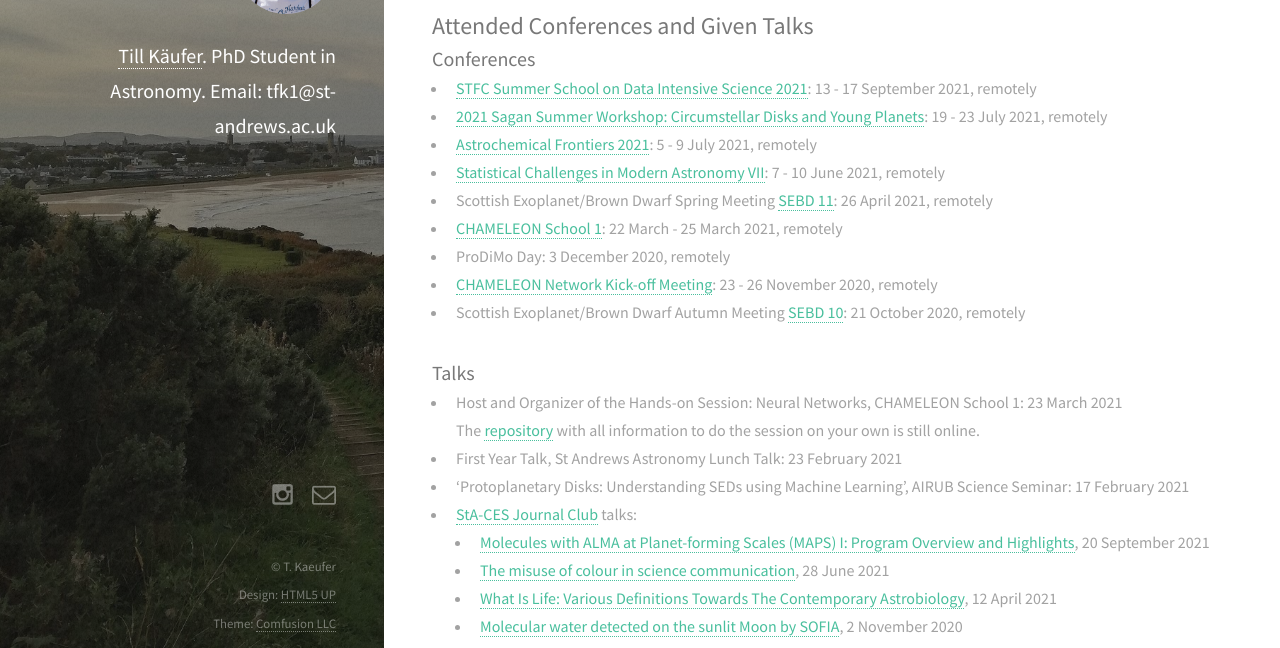
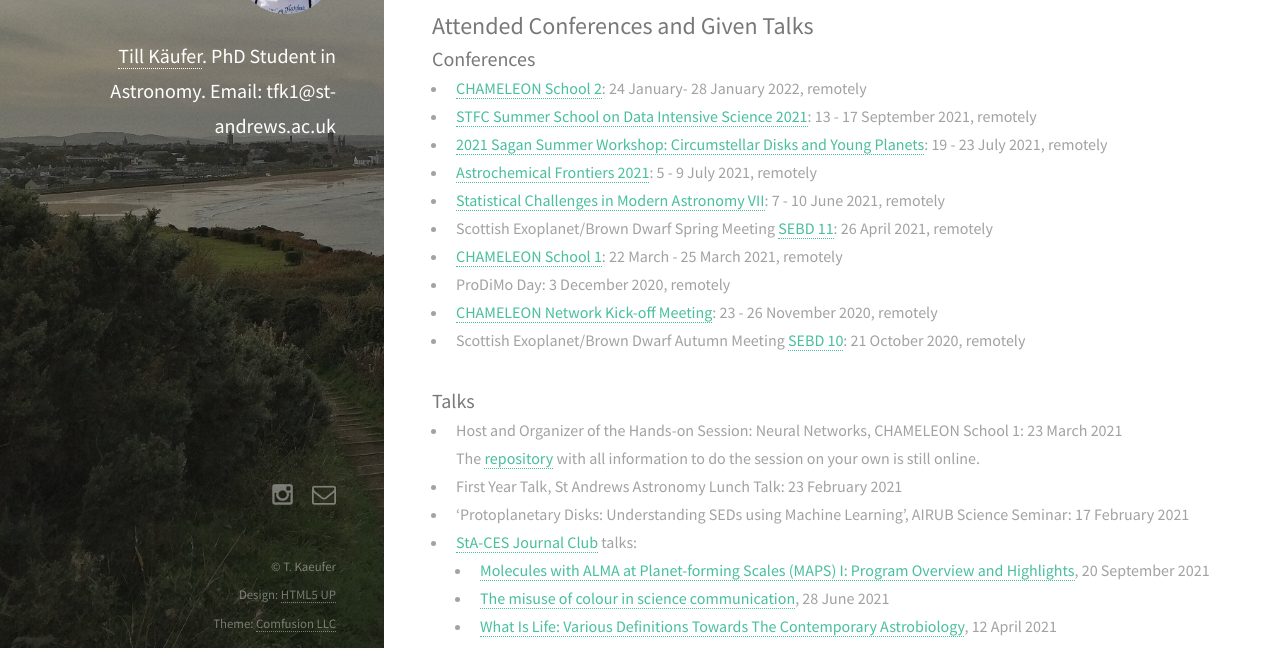
Before and after one commit to tillkaeufer/tillkaeufer.github.io, a Jekyll site: the page built from _posts/2020-10-06-talks.markdown, in a window 1280 px wide and 900 px high, scrolled down 586 px, cut to the strip 182-830 px from the top of the window. Built offline with Jekyll 4.4.1, drawn with Linux system fonts in a browser that asks for light colours; nearby versions of some CDN libraries.

Commit message:
new chameleon website

```diff
--- a/_posts/2020-10-05-Chameleon.markdown
+++ b/_posts/2020-10-05-Chameleon.markdown
@@ -8,4 +8,4 @@ permalink: 'chameleon'
 
 CHAMELEON is a Marie Curie Innovative Training Network, which focus on the development of Virtual Laboratories.
 These tools can be used to analyse disk and exoplanet observations.
-For further information see the [CHAMELEON webpage](https://chameleon.wp.st-andrews.ac.uk/).
+For further information see the [CHAMELEON webpage](https://chameleon.iwf.oeaw.ac.at/).
--- a/_posts/2020-10-06-talks.markdown
+++ b/_posts/2020-10-06-talks.markdown
@@ -10,14 +10,15 @@ permalink: 'events'
 ## Attended Conferences and Given Talks
 
 ### Conferences
+- [CHAMELEON School 2](https://chameleon.iwf.oeaw.ac.at/training-events/chameleon-school-ii/): 24 January- 28 January 2022, remotely
 - [STFC Summer School on Data Intensive Science 2021](https://conference.astro.dur.ac.uk/event/3/overview): 13 - 17 September 2021, remotely
 - [2021 Sagan Summer Workshop: Circumstellar Disks and Young Planets](https://nexsci.caltech.edu/workshop/2021/): 19 - 23 July 2021, remotely
 - [Astrochemical Frontiers 2021](https://sites.google.com/view/astrochemical-frontiers-2021/home): 5 - 9 July 2021, remotely
 - [Statistical Challenges in Modern Astronomy VII](https://astronomy.outreach.psu.edu/): 7 - 10 June 2021, remotely
 - Scottish Exoplanet/Brown Dwarf Spring Meeting [SEBD 11](https://sebd11.sciencesconf.org/): 26 April 2021, remotely
-- [CHAMELEON School 1](https://chameleon.wp.st-andrews.ac.uk/training-events/school-1/): 22 March - 25 March 2021, remotely
+- [CHAMELEON School 1](https://chameleon.iwf.oeaw.ac.at/training-events/school-i/): 22 March - 25 March 2021, remotely
 - ProDiMo Day: 3 December 2020, remotely
-- [CHAMELEON Network Kick-off Meeting](https://chameleon.wp.st-andrews.ac.uk/training-events/kick-off-meeting/): 23 - 26 November 2020, remotely
+- [CHAMELEON Network Kick-off Meeting](https://chameleon.iwf.oeaw.ac.at/training-events/kick-off-meeting/): 23 - 26 November 2020, remotely
 - Scottish Exoplanet/Brown Dwarf Autumn Meeting [SEBD 10](https://sebd10.sciencesconf.org/): 21 October 2020, remotely
 
 ### Talks
```
